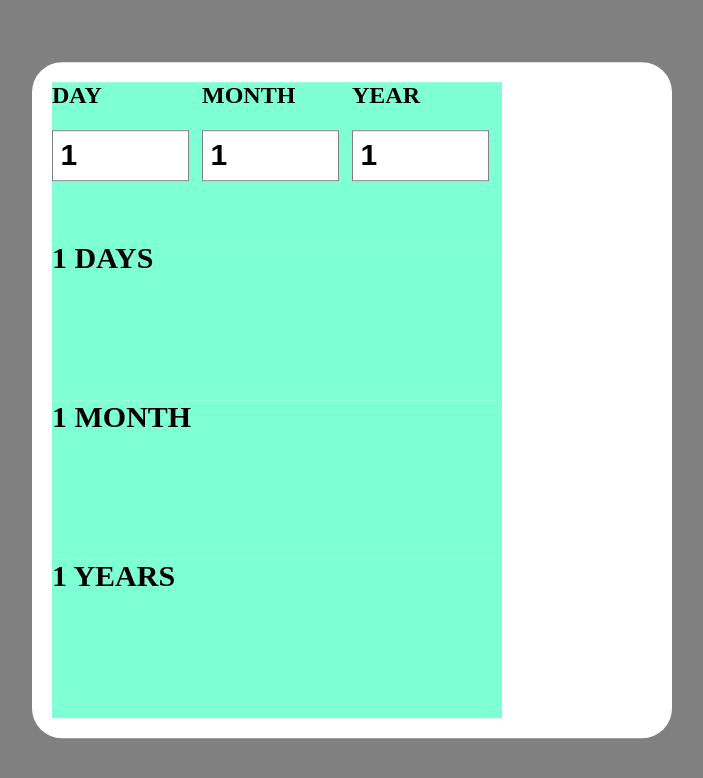
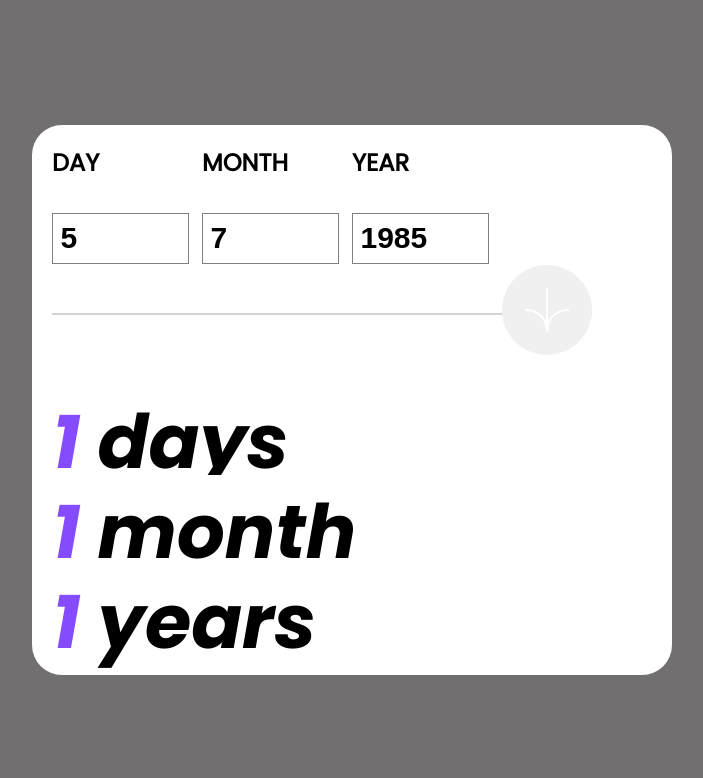
Before and after one commit to matthiasjost/UIChallenges, a Vue app in the folder AgeCalculatorApp/AgeCalculatorApp/: page / in a window 1280 px wide. Shown: the top 778 px of the page, without its empty margins (288-991 px from the left). Built offline with nearby package versions, Linux system fonts and the light colour scheme.

Commit message:
continue UI challenge

```diff
--- a/AgeCalculatorApp/AgeCalculatorApp/src/components/AgeCalculator.vue
+++ b/AgeCalculatorApp/AgeCalculatorApp/src/components/AgeCalculator.vue
@@ -2,22 +2,26 @@
 import { ref } from 'vue'
 import { computed } from 'vue'
 
-const InputDays = ref(1);
-const InputYears = ref(1);
-const InputMonths = ref(1);
+const InputDays = ref(5);
+const InputMonths = ref(7);
+const InputYears = ref(1985);
+
+const CalculatedDays = ref(1);
+const CalculatedYears = ref(1);
+const CalculatedMonths = ref(1);
+
+function onCalculateAge()
+{
+  /*var birthDate = new Date(year, month - 1, day);
+  var age = today.getFullYear() - birthDate.getFullYear();
+  var m = today.getMonth() - birthDate.getMonth();*/
 
 
-const CalculatedYears = computed(() => {
-  return InputYears;
-});
-
-const CalculatedMonths = computed(() => {
-  return InputMonths;
-});
-
-const CalculatedDays = computed(() => {
-  return InputDays;
-});
+  CalculatedDays.value = InputDays.value;
+  CalculatedDays.value = InputDays.value;
+  CalculatedDays.value = InputDays.value;
+  CalculatedDays.value = InputDays.value;
+}
 
 </script>
 
@@ -31,26 +35,30 @@ const CalculatedDays = computed(() => {
             <input v-model="InputDays" type="number" id="days"/>
           </div>
         </div>
-        <div class="grid-row-1-col-1 grid-row-base">
+        <div class="grid-row-1-col-1">
           <div class="form-combo">
             <label for="month">Month</label>
             <input v-model="InputMonths" type="number" id="months"/>
           </div>
         </div>
-        <div class="grid-row-1-col-1 grid-row-base">
+        <div class="grid-row-1-col-1">
           <div class="form-combo">
             <label for="years">Year</label>
             <input v-model="InputYears" type="number" id="years"/>
           </div>
         </div>
-        <div class="grid-row-1-col-3 grid-row-base">
-          <span class="timespan-item">{{ CalculatedDays }} days</span>
+        <div class="grid-row-1-col-3">
+          <div class="line"></div>
         </div>
-        <div class="grid-row-1-col-3 grid-row-base">
-          <span class="timespan-item">{{ CalculatedMonths }} month</span>
+        <div @click="onCalculateAge" class="circle"></div>
+        <div class="grid-row-1-col-3">
+            <span class="timespan-item"><span class="number">{{ CalculatedDays }}</span> days</span>
         </div>
-        <div class="grid-row-1-col-3 grid-row-base">
-          <span class="timespan-item">{{ CalculatedYears }} years</span>
+        <div class="grid-row-1-col-3">
+          <span class="timespan-item"><span class="number">{{ CalculatedMonths }}</span> month</span>
+        </div>
+        <div class="grid-row-1-col-3">
+          <span class="timespan-item"><span class="number">{{ CalculatedYears }}</span> years</span>
         </div>
       </div>
     </div>
--- a/AgeCalculatorApp/AgeCalculatorApp/src/style.css
+++ b/AgeCalculatorApp/AgeCalculatorApp/src/style.css
@@ -1,15 +1,29 @@
+@import url('https://fonts.googleapis.com/css?family=Poppins');
+@import url('https://fonts.googleapis.com/css2?family=Poppins:ital,wght@1,700&display=swap');
+
 body {
+  font-family: 'Poppins', sans-serif;
   margin: 0px;
   font-size: 60px;
-  background-color: antiquewhite;
+
+}
+
+.circle {
+  height: 1.5em;
+  width: 1.5em;
+  background:hsl(0, 0%, 94%) url("./assets/icon-arrow.svg") no-repeat fixed center center;
+  border-radius: 50%;
 }
 
 #main-container {
   height: 100vh;
   width: 100vw;
-  background-color: grey;
+  background-color: hsl(0, 1%, 44%);
 }
 
+.number {
+  color: hsl(259, 100%, 65%);
+}
 #main-card {
   border-radius: 0.5em;
   position: relative;
@@ -24,30 +38,41 @@ body {
 .grid {
   display: grid;
   grid-template-columns: 1fr 1fr 1fr 1fr;
-  grid-template-rows: 1fr 1fr 1fr 1fr;
-}
-
-.grid-row-base {
+  grid-template-rows: 2em 2em 1.5em 1.5em 1.5em;
 }
 
 .grid-row-1-col-1 {
   grid-column-start: span 1;
   grid-row-start: span 1;
-  background-color: aquamarine;
+  background-color: white;
+}
+
+.line {
+  margin-top: 0.8em;
+  width: 120%;
+  height: 2px;
+  background-color: lightgrey;
 }
 
 .grid-row-1-col-3 {
   grid-column-start: span 3;
   grid-row-start: span 1;
-  background-color: aquamarine;
+  background-color: white;
+}
+
+.grid-row-1-col-4 {
+  grid-column-start: span 4;
+  grid-row-start: span 1;
+  background-color: white;
 }
 
 .timespan-item {
   display: block;
   margin-bottom: 4em;
-  text-transform: uppercase;
-  font-weight: bold;
-  font-size: 0.5em;
+  text-transform: lowercase;
+  font-weight: 900;
+  font-size: 1.25em;
+  font-style: italic;
 }
 
 label {
```
